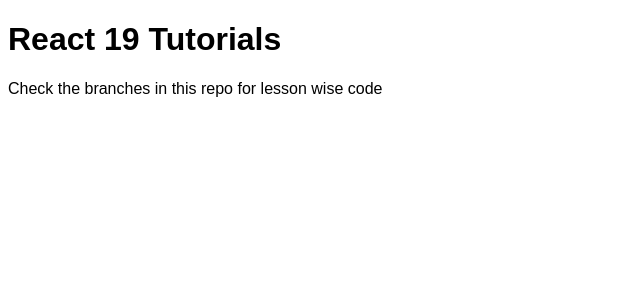
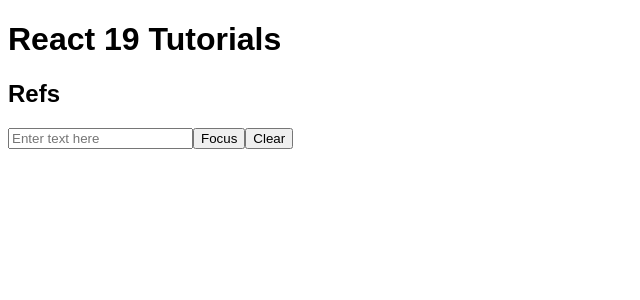
Before and after one commit to vidyakumari123/React-19, a React (Vite) app: page / in a window 1280 px wide. Shown: the top 300 px of the page, without its empty margins (0-640 px from the left). Built offline with nearby package versions, Linux system fonts and the light colour scheme.

Commit message:
Added refs and other features tutorial

```diff
--- a/src/App.jsx
+++ b/src/App.jsx
@@ -1,10 +1,12 @@
 import "./App.css";
+import Container from "./components/container";
 
 function App() {
   return (
     <div>
       <h1>React 19 Tutorials</h1>
-      <p>Check the branches in this repo for lesson wise code</p>
+      <h2>Refs</h2>
+      <Container />
     </div>
   );
 }
--- /dev/null
+++ b/src/components/container.jsx
@@ -0,0 +1,24 @@
+import { useRef } from "react";
+import CustomInput from "./custom-input";
+
+function Container() {
+  const inputRef = useRef();
+
+  const handleFocus = () => {
+    inputRef.current.focus();
+  };
+
+  const handleClear = () => {
+    inputRef.current.clear();
+  };
+
+  return (
+    <div>
+      <CustomInput ref={inputRef} placeholder="Enter text here" />
+      <button onClick={handleFocus}>Focus</button>
+      <button onClick={handleClear}>Clear</button>
+    </div>
+  );
+}
+
+export default Container;
--- /dev/null
+++ b/src/components/custom-input.jsx
@@ -0,0 +1,20 @@
+import { useRef,  useImperativeHandle } from "react";
+
+// const CustomInput = forwardRef((props, ref) => {
+const CustomInput = ({ ref, ...props }) => {
+  const inputRef = useRef();
+
+  useImperativeHandle(ref, () => ({
+    focus: () => {
+      inputRef.current.focus();
+    },
+    clear: () => {
+      inputRef.current.value = "";
+    },
+  }));
+
+  return <input ref={inputRef} {...props} />;
+  // });
+};
+
+export default CustomInput;
```
Also changed, not shown: 1 other file (tests, documents, lock files or other folders).
